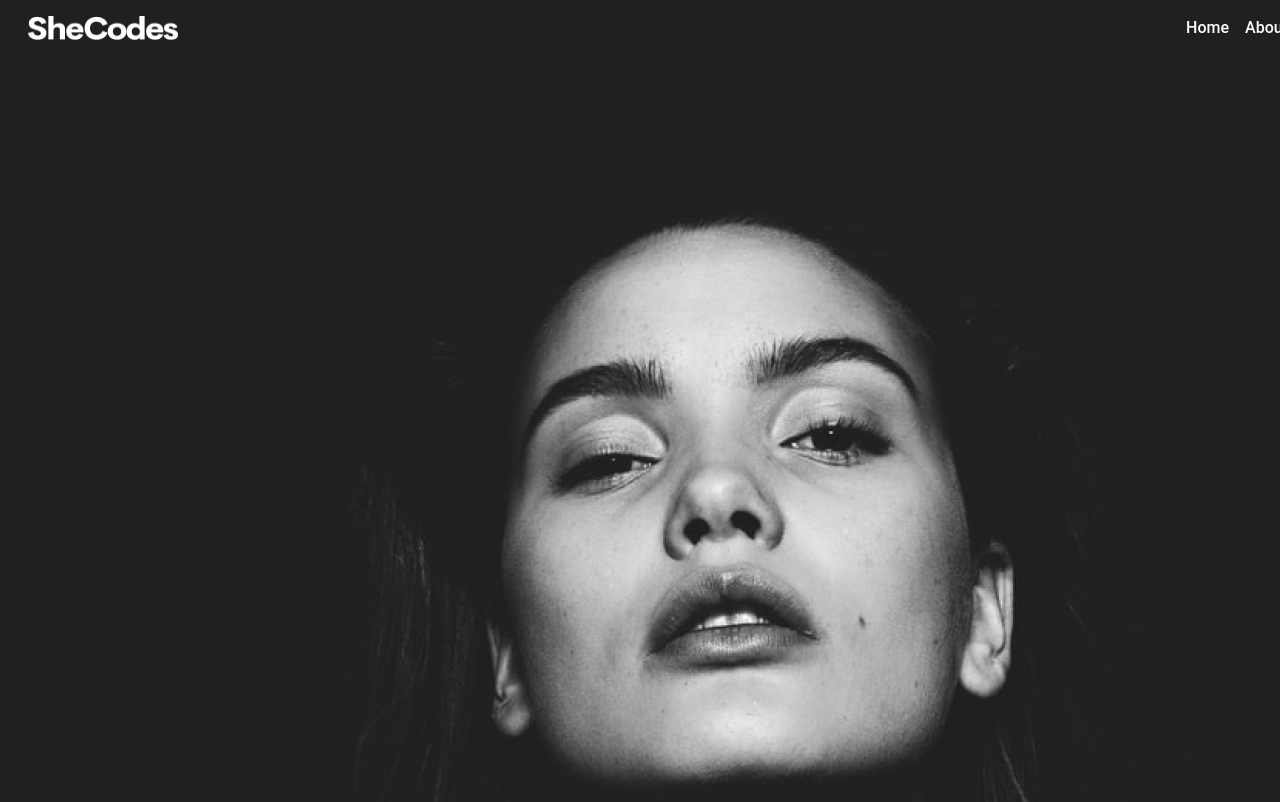
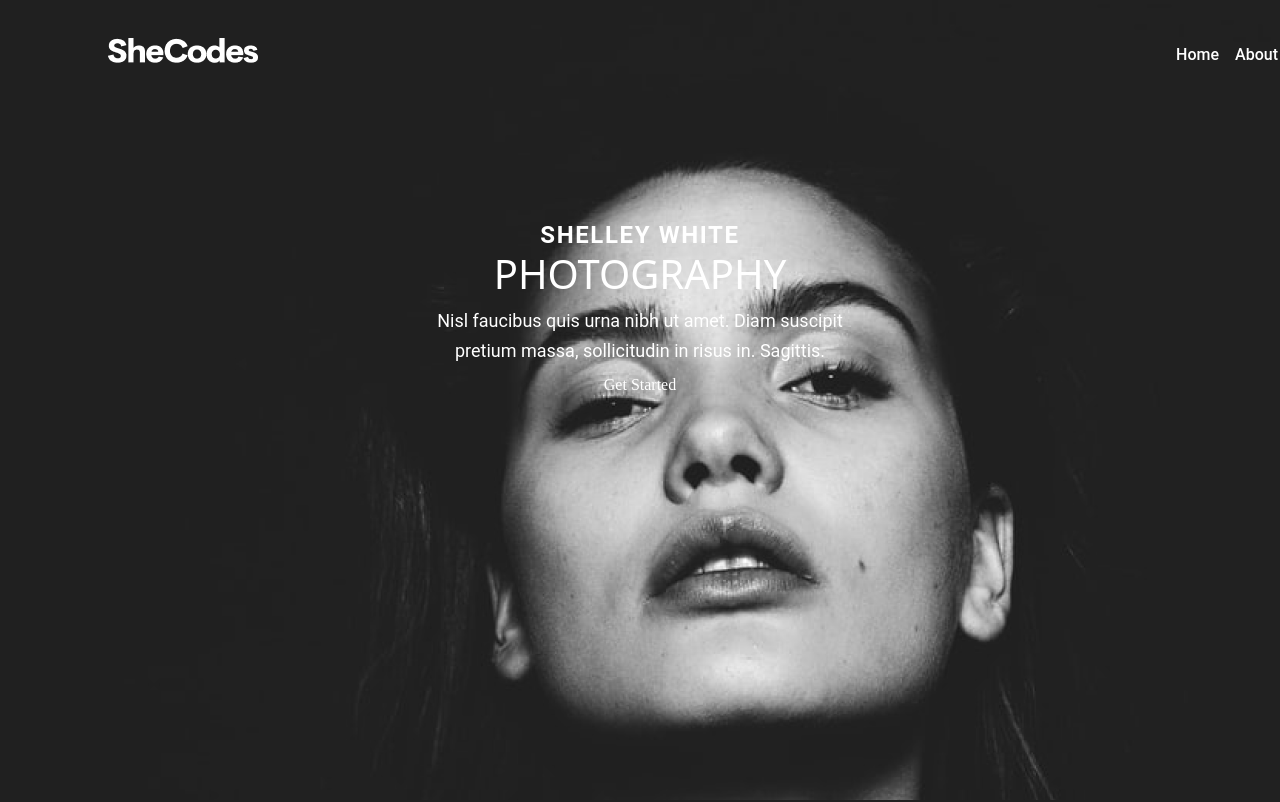
Before and after one commit to ataa-pa/Week-4-Portfolio, a plain HTML site: page index.html in a window 1280 px wide. Shown: the top 802 px of the page. Drawn offline with nearby package versions, Linux system fonts and the light colour scheme.

Commit message:
Updated CSS and inserted Background Image

```diff
--- a/index.html
+++ b/index.html
@@ -30,8 +30,8 @@
 
     <link rel="stylesheet" href="src/styles.css" />
   </head>
+
   <body>
-    <div class="hero">
     <nav class="navbar navbar-expand-lg">
       <div class="container-fluid">
         <a class="navbar-brand" href="#" title="SheCodes"></a>
@@ -40,7 +40,7 @@
           alt="SheCodes"
           width="150"
           height="24.75"
-            class="d-inline-block align-text-top"
+          class="d-inline-block align-text-top logo"
         />
 
         <button
@@ -56,21 +56,25 @@
         </button>
         <div class="collapse navbar-collapse" id="navbarNavAltMarkup">
           <div class="navbar-nav">
-              <a
-                class="nav-link active"
-                aria-current="page"
-                href="#"
-                title="Home"
+            <a class="nav-link active" aria-current="page" href="#" title="Home"
               >Home</a
             >
-              <a class="nav-link" href="#" title="About">About</a>
-              <a class="nav-link" href="#" title="Gallery">Gallery</a>
-              <a class="nav-link" href="#" title="Contact">Contact</a>
+            <a class="nav-link about" href="#" title="About">About</a>
+            <a class="nav-link gallery" href="#" title="Gallery">Gallery</a>
+            <a class="nav-link contact" href="#" title="Contact">Contact</a>
           </div>
         </div>
       </div>
     </nav>
-      <img src="images/bg.png" alt="Background" />
+
+    <div class="hero">
+      <h2>Shelley White</h2>
+      <h1>Photography</h1>
+      <p>
+        Nisl faucibus quis urna nibh ut amet. Diam suscipit pretium massa,
+        sollicitudin in risus in. Sagittis.
+      </p>
+      <a href="#" class="btn btn-branding" title="connect">Get Started</a>
     </div>
   </body>
 </html>
--- a/src/styles.css
+++ b/src/styles.css
@@ -5,22 +5,60 @@
   --secondary-font-family: "Montserrat";
 }
 
-img {
+body {
+  background-color: var(--primary-color);
+  background-image: url("/images/bg.png");
+  color: var(--secondary-color);
+}
+
+h1 {
+  text-transform: uppercase;
+}
+
+h2 {
   display: block;
   margin: 0 auto;
-  width: ;
+  font-family: var(--primary-font-family);
+  font-size: 24px;
+  font-weight: 700;
+  letter-spacing: 1.6px;
+  padding-top: 150px;
+  text-align: center;
+  text-transform: uppercase;
 }
 
-.hero {
-  background-color: var(--primary-color);
+p {
+  font-family: var(--primary-font-family);
+  font-size: 18px;
+  font-weight: 400;
+  display: block;
+  line-height: 30px;
+  margin: 0 auto;
+  text-align: center;
+  width: 460px;
+  height: 60px;
 }
-.navbar {
-  color: var(--primary-color);
+
+.logo {
+  margin-left: 80px;
+  margin-top: 30px;
 }
+
 .nav-link {
   color: var(--secondary-color);
   font-family: var(--primary-font-family);
   font-weight: 500;
   position: relative;
-  left: 1000px;
+  left: 910px;
+  top: 20px;
 }
+
+.hero {
+  text-align: center;
+}
+
+.btn-branding {
+  color: var(--secondary-color);
+  font-family: var(--secondary-font-family);
+  text-align: center;
+}
```
Lines whose indentation alone changed are shown as unchanged.
